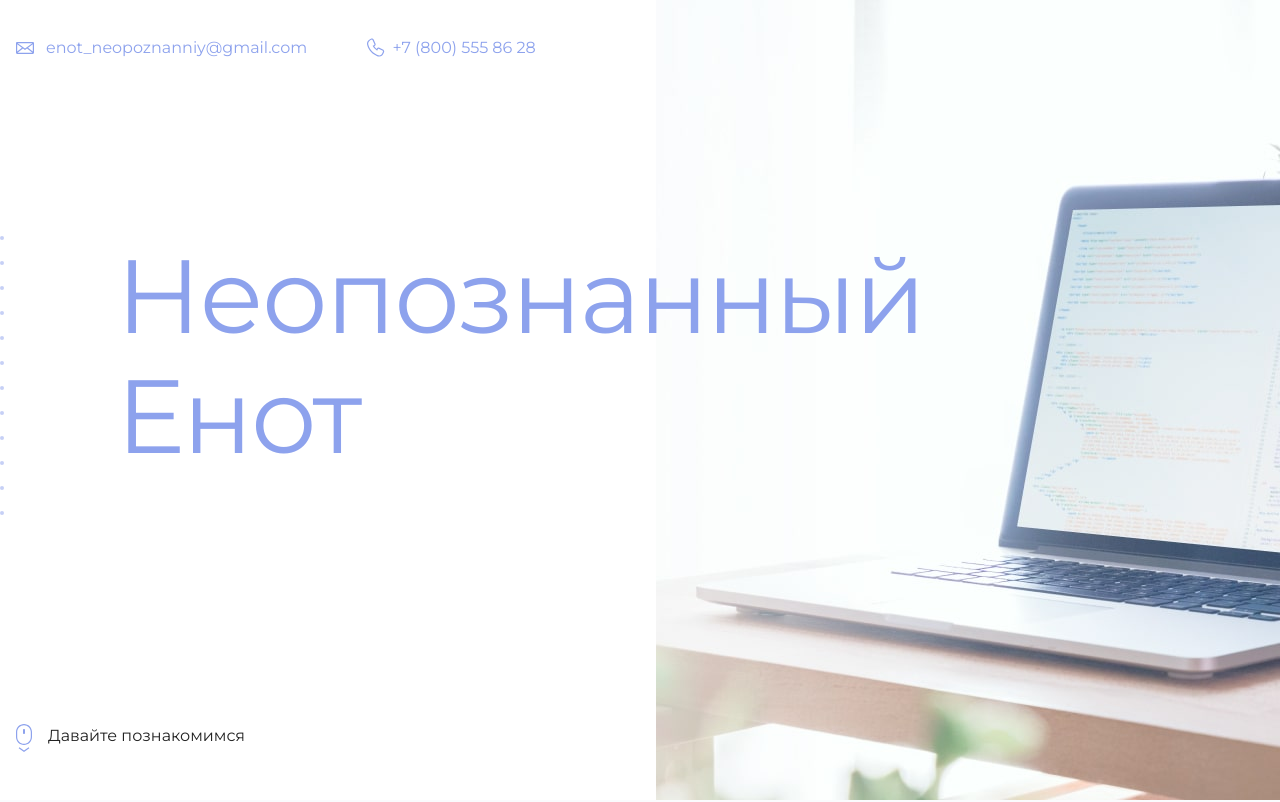
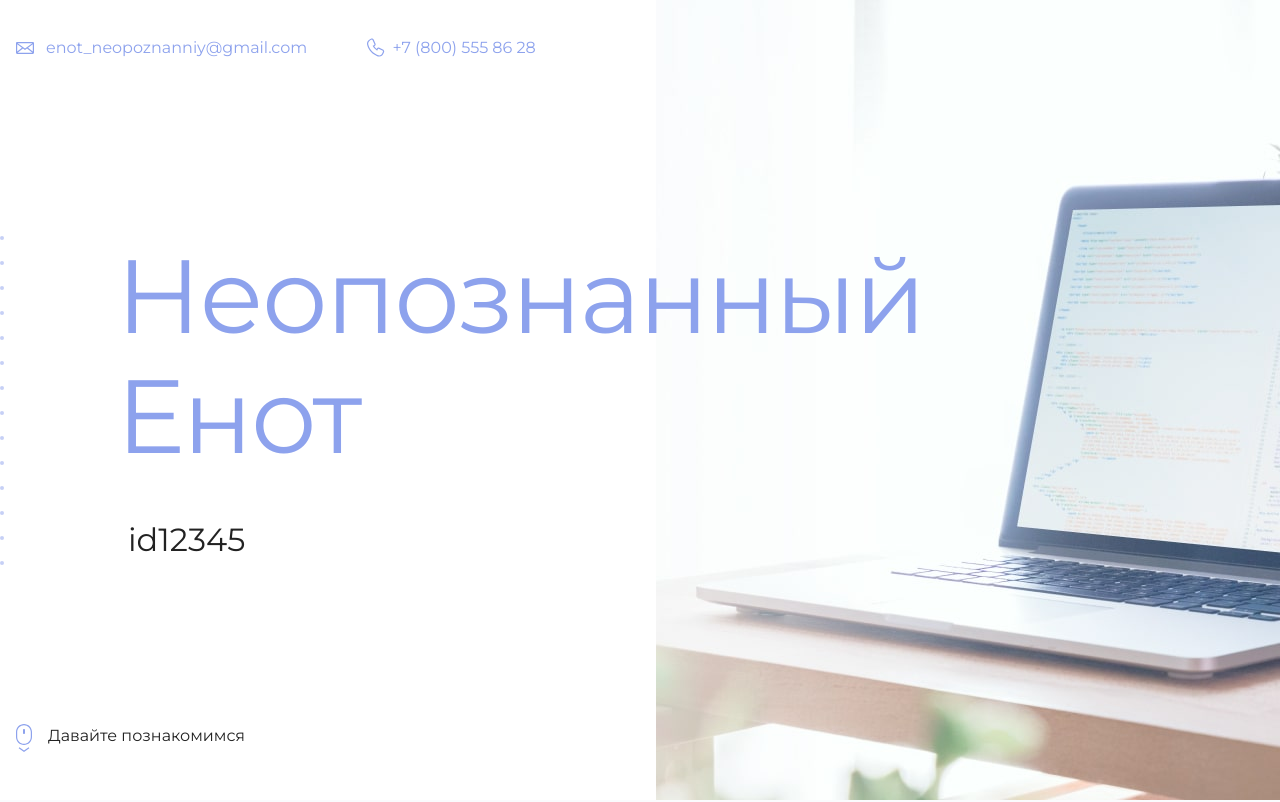
Before and after one commit to JustMelo/pages-example, a plain HTML site: page index.html in a window 1280 px wide. Shown: the top 802 px of the page. Drawn offline with Linux system fonts and the light colour scheme.

Commit message:
Update index.html

```diff
--- a/index.html
+++ b/index.html
@@ -19,7 +19,7 @@
       <section class="hero-image">
         <div class="container">
           <h1 class="heading">Неопознанный Енот</h1>
-          <p><!-- Тут ваш id на сайте Академии --></p>
+          <p>id12345</p>
         </div>
       </section>
 
```
